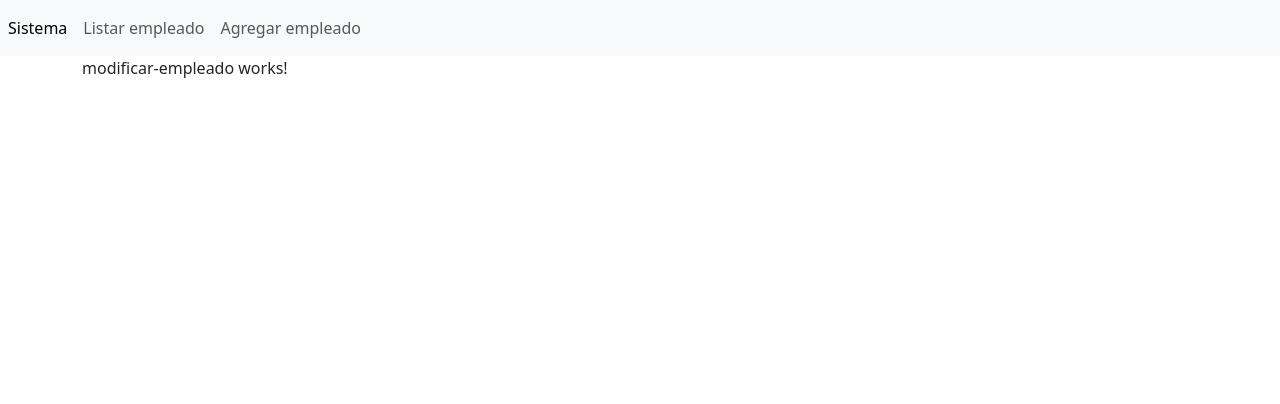
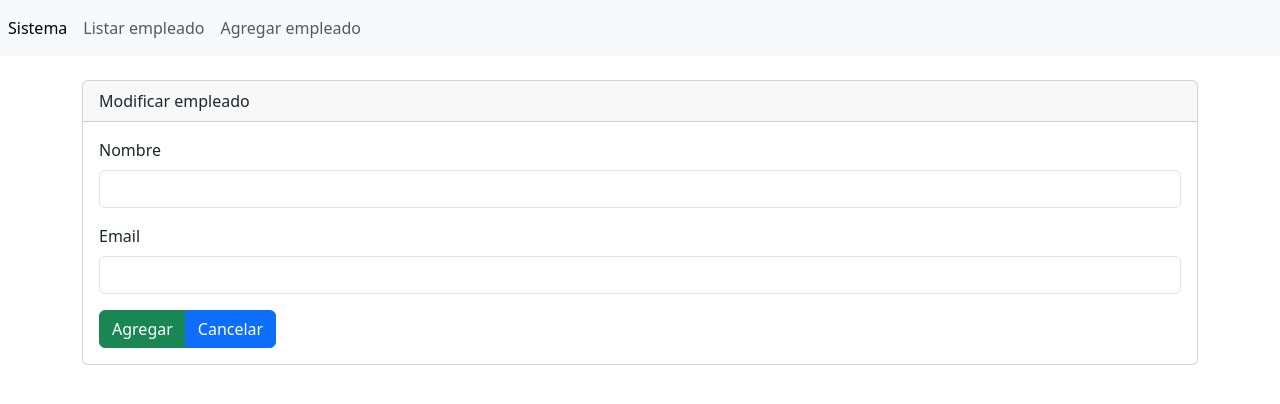
Before and after one commit to jko98/abm-angular, an Angular app: page /modificar-empleado/1 in a window 1280 px wide. Shown: the top 404 px of the page. Built offline with nearby package versions, Linux system fonts and the light colour scheme.

Commit message:
creando la interfaz

```diff
--- a/src/app/componentes/agregar-empleado/agregar-empleado.component.html
+++ b/src/app/componentes/agregar-empleado/agregar-empleado.component.html
@@ -1 +1,26 @@
-<p>agregar-empleado works!</p>
+<br>
+<div class="card">
+    <div class="card-header">
+        Agregar empleado
+    </div>
+    <div class="card-body">
+        <form action="">
+
+            <div class="mb-3">
+              <label for="" class="form-label">Nombre</label>
+              <input type="text"
+                class="form-control" name="" id="" aria-describedby="helpId" placeholder="">
+            </div>
+            <div class="mb-3">
+              <label for="" class="form-label">Email</label>
+              <input type="email" class="form-control" name="" id="" aria-describedby="emailHelpId" placeholder="">
+
+            </div>
+            <div class="btn-group" role="group" aria-label="Button group name">
+                <button type="button" class="btn btn-success">Agregar</button>
+                <button type="button" class="btn btn-primary">Cancelar</button>
+            </div>
+        </form>
+    </div>
+
+</div>
--- a/src/app/componentes/listar-empleado/listar-empleado.component.html
+++ b/src/app/componentes/listar-empleado/listar-empleado.component.html
@@ -1 +1,31 @@
-<p>listar-empleado works!</p>
+<br>
+<div class="card">
+    <div class="card-header">
+        Empleados
+    </div>
+    <div class="card-body">
+        <div class="table-responsive">
+            <table class="table">
+                <thead>
+                    <tr>
+                        <th scope="col">ID</th>
+                        <th scope="col">Nombre</th>
+                        <th scope="col">Correo</th>
+                        <th scope="col">Accion</th>
+                    </tr>
+                </thead>
+                <tbody>
+                    <tr class="">
+                        <td scope="row">43</td>
+                        <td>joaquin</td>
+                        <td>algo12@hotmail.com</td>
+                        <td><a routerLink="/modificar-empleado/1">Modificar</a> | Eliminar</td>
+                    </tr>
+
+                </tbody>
+            </table>
+        </div>
+
+    </div>
+
+</div>
--- a/src/app/componentes/modificar-empleado/modificar-empleado.component.html
+++ b/src/app/componentes/modificar-empleado/modificar-empleado.component.html
@@ -1 +1,26 @@
-<p>modificar-empleado works!</p>
+<br>
+<div class="card">
+    <div class="card-header">
+        Modificar empleado
+    </div>
+    <div class="card-body">
+        <form action="">
+
+            <div class="mb-3">
+              <label for="" class="form-label">Nombre</label>
+              <input type="text"
+                class="form-control" name="" id="" aria-describedby="helpId" placeholder="">
+            </div>
+            <div class="mb-3">
+              <label for="" class="form-label">Email</label>
+              <input type="email" class="form-control" name="" id="" aria-describedby="emailHelpId" placeholder="">
+
+            </div>
+            <div class="btn-group" role="group" aria-label="Button group name">
+                <button type="button" class="btn btn-success">Agregar</button>
+                <button type="button" class="btn btn-primary">Cancelar</button>
+            </div>
+        </form>
+    </div>
+
+</div>
```
